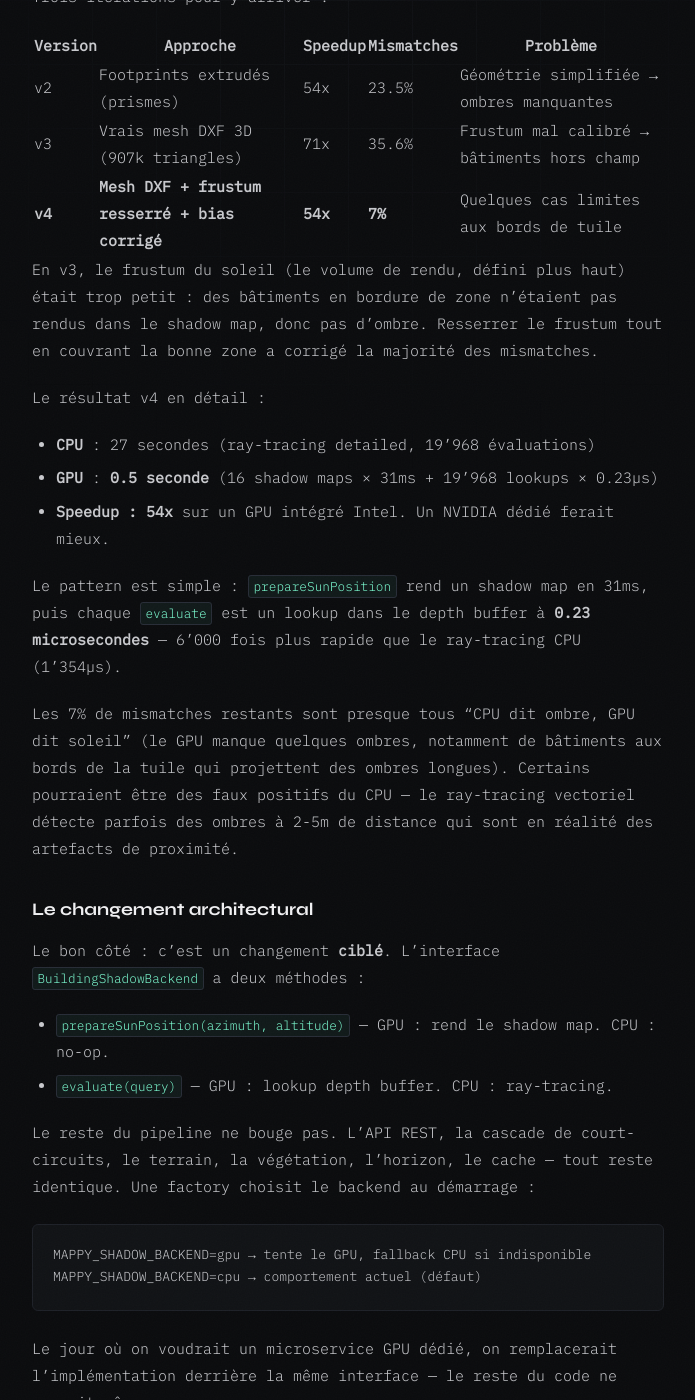
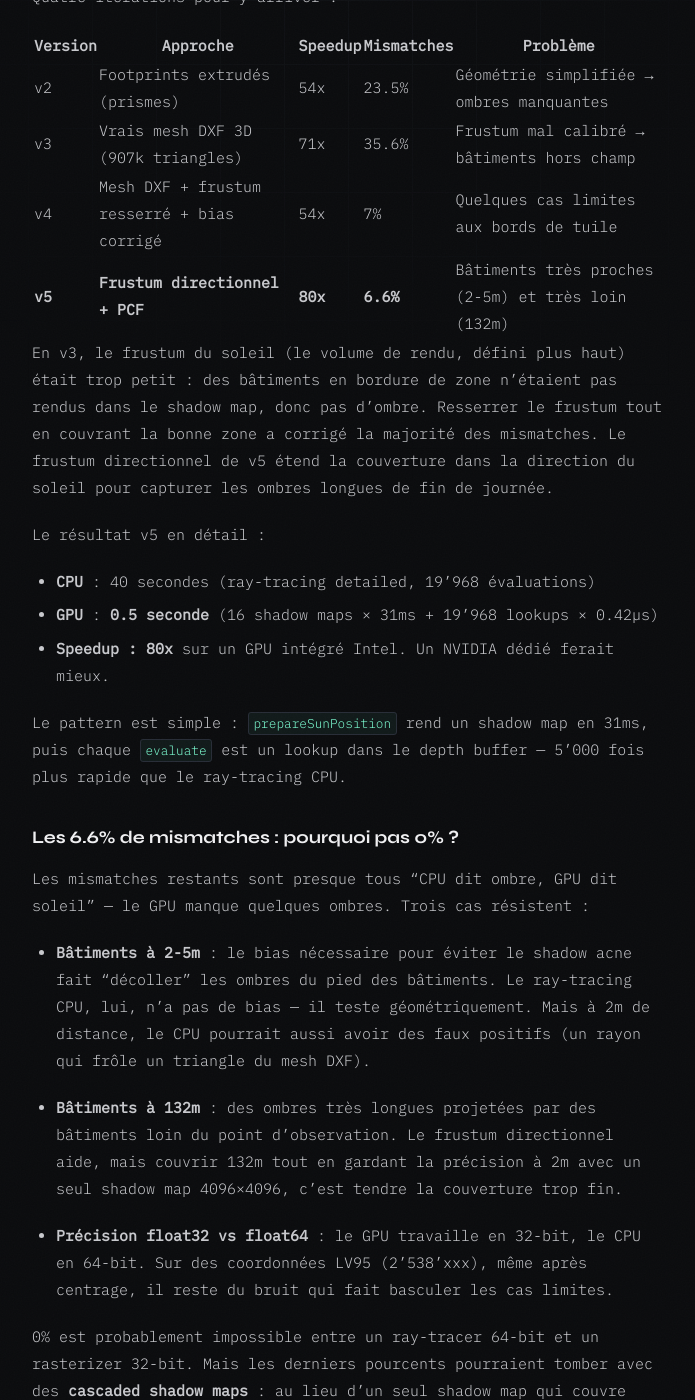
Before and after one commit to salfab/seesharpch, a Jekyll site: the page built from _posts/2026-03-30-rasterisation-gpu.md, in a window 1280 px wide and 1400 px high, scrolled down 6716 px. Shown: the whole window, without its empty margins (292-987 px from the left). Built offline with Jekyll 4.4.1, drawn with Linux system fonts in a browser that asks for light colours; some of the changed text lies outside the part shown.

Commit message:
Update article with v5 benchmark (80x, 6.6%) + CSM as next step
Updated benchmark table through v5 (directional frustum + PCF).
New section "Les 6.6% de mismatches : pourquoi pas 0%" explaining
the three remaining cases (2-5m bias, 132m frustum, float32 precision)
and why cascaded shadow maps would fix them (per-distance-range
frustums with dedicated pixel budgets, standard game engine technique).

https://claude.ai/code/session_01Dm6etDKJepBZVtZejzWWp6

```diff
--- a/_posts/2026-03-30-rasterisation-gpu.md
+++ b/_posts/2026-03-30-rasterisation-gpu.md
@@ -104,25 +104,36 @@ Sur une journée de mars (8h-20h, toutes les 15 minutes), environ **50 à 60 ins
 
 Les estimations, c'est bien. Les benchmarks, c'est mieux. J'ai implémenté un vrai backend GPU shadow map dans Mappy Hour — même interface que le ray-tracing CPU, interchangeable — et mesuré sur un ThinkPad X1 avec un Intel Arc 140V (GPU intégré, pas un monstre).
 
-Trois itérations pour y arriver :
+Quatre itérations pour y arriver :
 
 | Version | Approche | Speedup | Mismatches | Problème |
 |---|---|---|---|---|
 | v2 | Footprints extrudés (prismes) | 54x | 23.5% | Géométrie simplifiée → ombres manquantes |
 | v3 | Vrais mesh DXF 3D (907k triangles) | 71x | 35.6% | Frustum mal calibré → bâtiments hors champ |
-| **v4** | **Mesh DXF + frustum resserré + bias corrigé** | **54x** | **7%** | Quelques cas limites aux bords de tuile |
+| v4 | Mesh DXF + frustum resserré + bias corrigé | 54x | 7% | Quelques cas limites aux bords de tuile |
+| **v5** | **Frustum directionnel + PCF** | **80x** | **6.6%** | Bâtiments très proches (2-5m) et très loin (132m) |
 
-En v3, le frustum du soleil (le volume de rendu, défini plus haut) était trop petit : des bâtiments en bordure de zone n'étaient pas rendus dans le shadow map, donc pas d'ombre. Resserrer le frustum tout en couvrant la bonne zone a corrigé la majorité des mismatches.
+En v3, le frustum du soleil (le volume de rendu, défini plus haut) était trop petit : des bâtiments en bordure de zone n'étaient pas rendus dans le shadow map, donc pas d'ombre. Resserrer le frustum tout en couvrant la bonne zone a corrigé la majorité des mismatches. Le frustum directionnel de v5 étend la couverture dans la direction du soleil pour capturer les ombres longues de fin de journée.
 
-Le résultat v4 en détail :
+Le résultat v5 en détail :
 
-- **CPU** : 27 secondes (ray-tracing detailed, 19'968 évaluations)
-- **GPU** : **0.5 seconde** (16 shadow maps × 31ms + 19'968 lookups × 0.23µs)
-- **Speedup : 54x** sur un GPU intégré Intel. Un NVIDIA dédié ferait mieux.
+- **CPU** : 40 secondes (ray-tracing detailed, 19'968 évaluations)
+- **GPU** : **0.5 seconde** (16 shadow maps × 31ms + 19'968 lookups × 0.42µs)
+- **Speedup : 80x** sur un GPU intégré Intel. Un NVIDIA dédié ferait mieux.
 
-Le pattern est simple : `prepareSunPosition` rend un shadow map en 31ms, puis chaque `evaluate` est un lookup dans le depth buffer à **0.23 microsecondes** — 6'000 fois plus rapide que le ray-tracing CPU (1'354µs).
+Le pattern est simple : `prepareSunPosition` rend un shadow map en 31ms, puis chaque `evaluate` est un lookup dans le depth buffer — 5'000 fois plus rapide que le ray-tracing CPU.
 
-Les 7% de mismatches restants sont presque tous "CPU dit ombre, GPU dit soleil" (le GPU manque quelques ombres, notamment de bâtiments aux bords de la tuile qui projettent des ombres longues). Certains pourraient être des faux positifs du CPU — le ray-tracing vectoriel détecte parfois des ombres à 2-5m de distance qui sont en réalité des artefacts de proximité.
+### Les 6.6% de mismatches : pourquoi pas 0% ?
+
+Les mismatches restants sont presque tous "CPU dit ombre, GPU dit soleil" — le GPU manque quelques ombres. Trois cas résistent :
+
+- **Bâtiments à 2-5m** : le bias nécessaire pour éviter le shadow acne fait "décoller" les ombres du pied des bâtiments. Le ray-tracing CPU, lui, n'a pas de bias — il teste géométriquement. Mais à 2m de distance, le CPU pourrait aussi avoir des faux positifs (un rayon qui frôle un triangle du mesh DXF).
+
+- **Bâtiments à 132m** : des ombres très longues projetées par des bâtiments loin du point d'observation. Le frustum directionnel aide, mais couvrir 132m tout en gardant la précision à 2m avec un seul shadow map 4096×4096, c'est tendre la couverture trop fin.
+
+- **Précision float32 vs float64** : le GPU travaille en 32-bit, le CPU en 64-bit. Sur des coordonnées LV95 (2'538'xxx), même après centrage, il reste du bruit qui fait basculer les cas limites.
+
+0% est probablement impossible entre un ray-tracer 64-bit et un rasterizer 32-bit. Mais les derniers pourcents pourraient tomber avec des **cascaded shadow maps** : au lieu d'un seul shadow map qui couvre tout, on découpe la scène en cascades par distance — haute résolution pour les bâtiments proches (0-30m), moyenne pour le milieu (30-100m), basse pour le loin (100-500m). Chaque cascade a son propre frustum serré, donc ses propres pixels dédiés. C'est la technique standard des jeux vidéo en monde ouvert pour exactement ce problème.
 
 ### Le changement architectural
 
```
